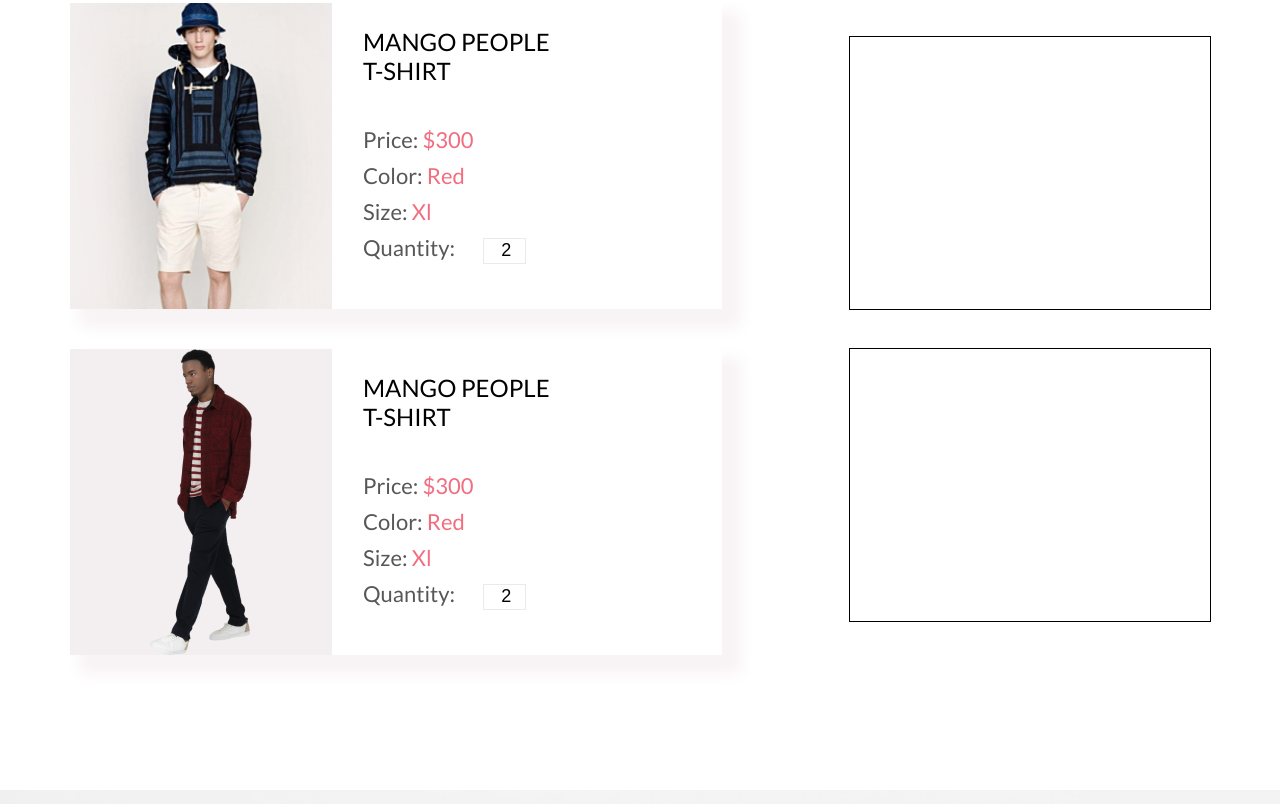
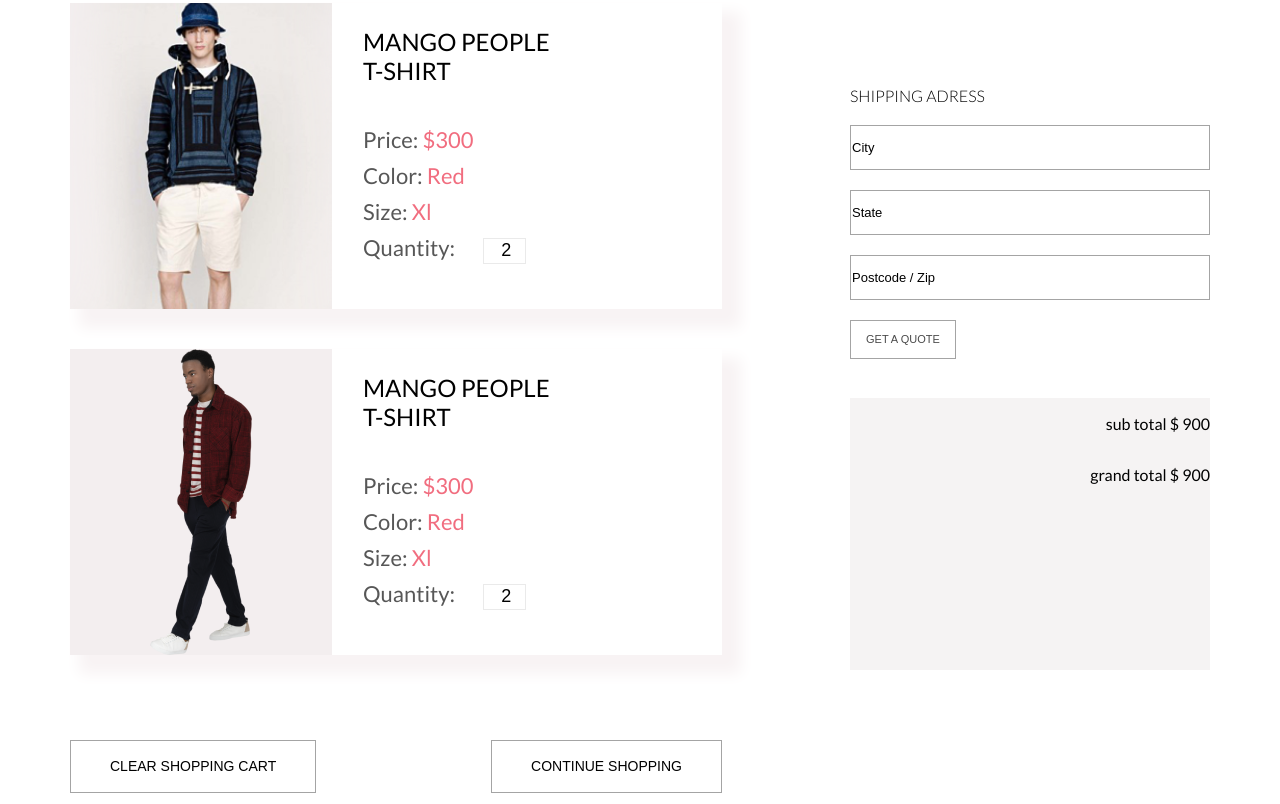
Before and after one commit to Barinulka/GeekBrains_HTML5, a plain HTML site: page cart.html in a window 1280 px wide. Shown: the part 316-1120 px from the top of the page. Drawn offline with Linux system fonts and the light colour scheme.

Commit message:
Урок 4. Промежуточный вариант

```diff
--- a/cart.html
+++ b/cart.html
@@ -35,6 +35,7 @@
         </section>
 
         <section class="cart center">
+            <h2 class="hidden">Cart items</h2>
             <div class="block">
                 <div class="cart-block">
                     <img src="img/cart-product1.png" alt="cart-product" class="cart-block-img">
@@ -56,13 +57,27 @@
                         <p class="cart-block-quant">Quantity: <input type="text" value="2" class="cart-block-quant_numb"></p>
                     </div>
                 </div>
+                <div class="block-btn">
+                    <button class="block-btn-cart">Clear shopping cart</button>
+                    <button class="block-btn-cart">Continue shopping</button>
+                </div>
             </div>
             <div class="form">
                 <div class="cart-form">
-
+                    <h2 class="cart-form-title">Shipping adress</h2>
+                    <form action="#" class="cart-form-group">
+                        <input type="text" class="cart-form-input" placeholder="City">
+                        <input type="text" class="cart-form-input" placeholder="State">
+                        <input type="text" class="cart-form-input" placeholder="Postcode / Zip">
+                        <input type="submit" value="Get a quote" class="cart-form-btn">
+                    </form>
                 </div>
-            <div class="cart-form">
-
+            <div class="cart-form cart-form-bcg">
+                <h2 class="hidden">Total price</h2>
+                <div class="cart-form-total">
+                    <p class="cart-form-total-sub">sub total <span class="cart-form-total-total-price">&#36; 900</span></p>
+                    <p class="cart-form-total-sub">grand total <span class="cart-form-total-total-price cart-form-total-price_big">&#36; 900</span></p>
+                </div>
             </div>
             </div>
         </section>
--- a/style/cart/_cart.scss
+++ b/style/cart/_cart.scss
@@ -46,8 +46,88 @@
     &-form {
         height: 272px;
         width: 360px;
-        outline: 1px solid black;
         margin-bottom: 40px;
+        &-title {
+            margin: 0;
 
+            font-style: normal;
+            font-size: 16px;
+            font-weight: 300;
+            line-height: 19px;
+            text-transform: uppercase;
+
+            color: $black;
+        }
+        &-input {
+            height: 45px;
+            width: 100%;
+            min-width: 100%;
+            padding-left: 1px;
+            border: 1px solid #A4A4A4;
+            margin-top: 20px;
+
+            font-style: normal;
+            font-size: 13px;
+            font-weight: 300;
+            line-height: 16px;
+
+            color: #B1B1B1;
+        }
+        &-input::placeholder {
+            font-style: normal;
+            font-size: 13px;
+            font-weight: 300;
+            line-height: 16px;
+
+            color: $black;
+        }
+        &-btn {
+            margin-top: 20px;
+            padding: 12px 15px;
+            background: $white;
+            border: 1px solid #A4A4A4;
+            cursor: pointer;
+
+            font-style: normal;
+            font-size: 11px;
+            font-weight: 300;
+            line-height: 13px;
+            text-transform: uppercase;
+
+            color: #4A4A4A;
+        }
+        &-bcg {
+            background: #F5F3F3;
+        }
+        &-total {
+            display: flex;
+            flex-direction: column;
+            align-items: flex-end;
+            align-content: center;
+            justify-content: center;
+        }
     }
 }
+.block {
+    &-btn {
+        display: flex;
+        justify-content: space-between;
+        width: 100%;
+        max-width: 100%;
+        &-cart {
+            margin-top: 45px;
+            border: 1px solid #A4A4A4;
+            background: $white;
+            padding: 17px 39px;
+            cursor: pointer;
+
+            font-style: normal;
+            font-weight: 300;
+            font-size: 14px;
+            line-height: 17px;
+            text-transform: uppercase;
+
+            color: $black;
+        }
+    }
+}
--- a/style/index/_subscribe.scss
+++ b/style/index/_subscribe.scss
@@ -1,6 +1,7 @@
 .subscribe-items {
     background: url(../img/bcg-img.jpg) no-repeat;
     background-position: center;
+    background-size: cover;
     height: 448px;
 
     display: flex;
```
Also changed, not shown: style/style.css, 1 other file. Lines whose indentation alone changed are shown as unchanged.
